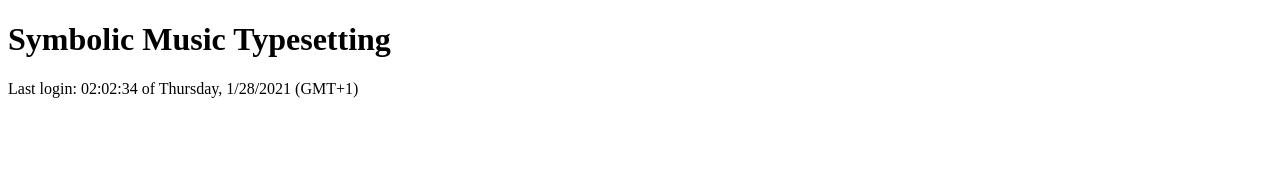
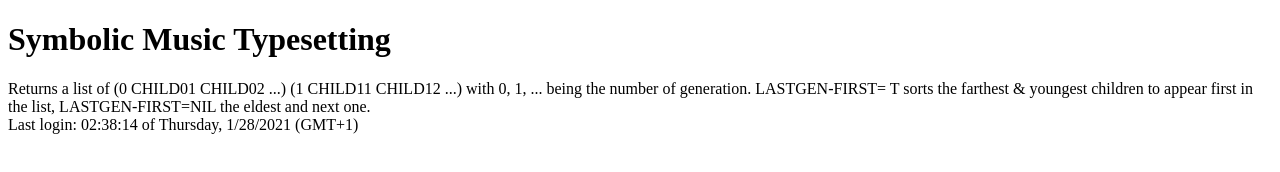
Before and after one commit to jgarte/smt_old, a plain HTML site: page docs/index.html in a window 1280 px wide. Drawn offline with Linux system fonts and the light colour scheme.

Commit message:
Added smt/docs defsystem

```diff
--- a/docs/index.html
+++ b/docs/index.html
@@ -8,8 +8,14 @@
   <header>
    <h1>Symbolic Music Typesetting</h1>
   </header>
+  <section>
+   Returns a list of (0 CHILD01 CHILD02 ...) (1 CHILD11 CHILD12 ...) with 0, 1, ...
+   being the number of generation. LASTGEN-FIRST= T sorts the farthest &amp;
+   youngest children to appear first in the list, LASTGEN-FIRST=NIL the eldest and
+   next one.
+  </section>
   <footer>
-   Last login: 02:02:34 of Thursday, 1/28/2021 (GMT+1)
+   Last login: 02:38:14 of Thursday, 1/28/2021 (GMT+1)
   </footer>
  </body>
 </html>
```
Also changed, not shown: 4 other files.
